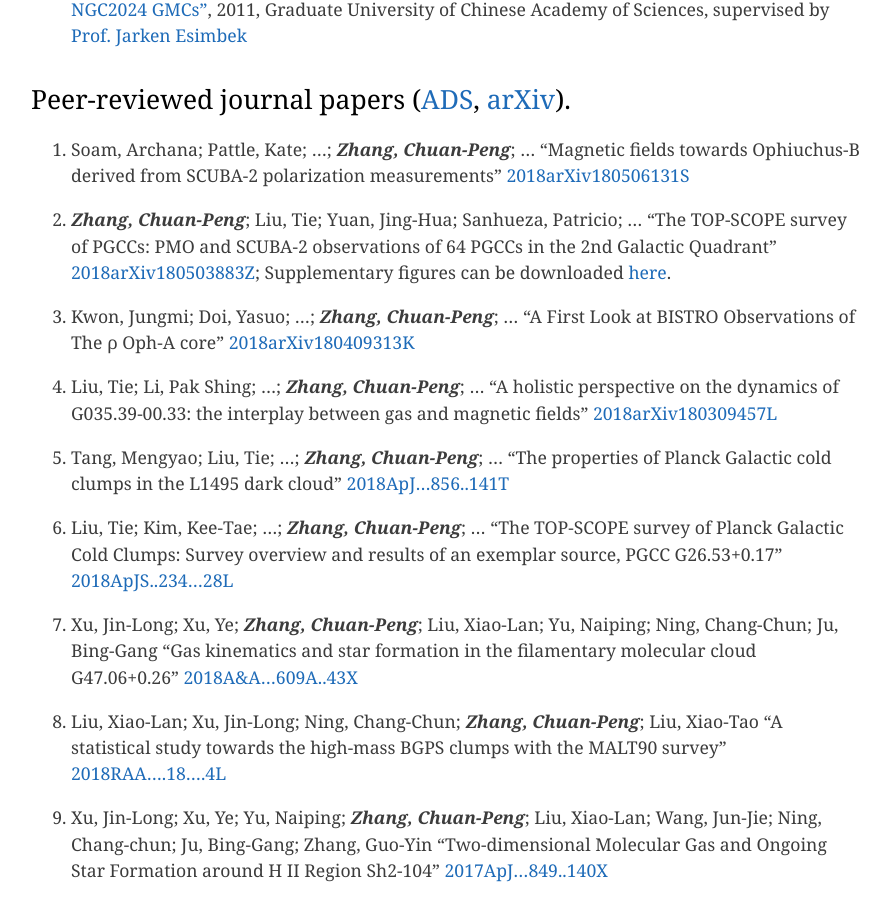
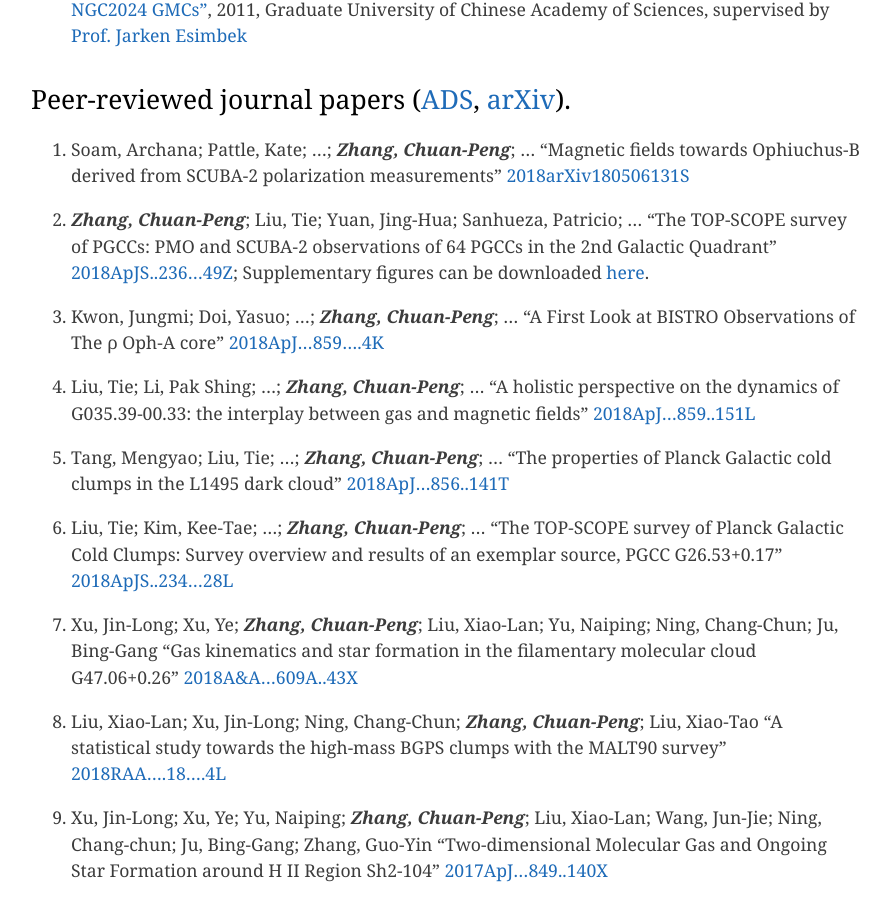
Before and after one commit to zcp521/zcp521.github.io, a Jekyll site: the page built from pub.md, in a window 1280 px wide and 900 px high, scrolled down 599 px. Shown: the whole window, without its empty margins (193-1083 px from the left). Built offline with Jekyll 4.4.1, drawn with Linux system fonts in a browser that asks for light colours.

Commit message:
Initial commit

```diff
--- a/pub.md
+++ b/pub.md
@@ -20,16 +20,16 @@ tagline: "My publication list"
 
 26. ***Zhang, Chuan-Peng***; Liu, Tie;  Yuan, Jing-Hua; Sanhueza, Patricio; ...
 	"The TOP-SCOPE survey of PGCCs: PMO and SCUBA-2 observations of 64 PGCCs in the 2nd Galactic Quadrant"
-	[2018arXiv180503883Z](http://adsabs.harvard.edu/abs/2018arXiv180503883Z);
-	Supplementary figures can be downloaded [here]({{ site.baseurl }}/pub/Figs.zip).
+	[2018ApJS..236...49Z](http://adsabs.harvard.edu/abs/2018ApJS..236...49Z);
+	Supplementary figures can be downloaded [here]({site.baseurl}/pub/Figs.zip).
 
 25. Kwon, Jungmi; Doi, Yasuo; ...; ***Zhang, Chuan-Peng***; ...
 	"A First Look at BISTRO Observations of The ρ Oph-A core"
-	[2018arXiv180409313K](http://adsabs.harvard.edu/abs/2018arXiv180409313K)
+	[2018ApJ...859....4K](http://adsabs.harvard.edu/abs/2018ApJ...859....4K)
 
 24. Liu, Tie; Li, Pak Shing; ...; ***Zhang, Chuan-Peng***; ...
 	"A holistic perspective on the dynamics of G035.39-00.33: the interplay between gas and magnetic fields"
-	[2018arXiv180309457L](http://adsabs.harvard.edu/abs/2018arXiv180309457L)
+	[2018ApJ...859..151L](http://adsabs.harvard.edu/abs/2018ApJ...859..151L)
 
 23. Tang, Mengyao; Liu, Tie; ...; ***Zhang, Chuan-Peng***; ...
 	"The properties of Planck Galactic cold clumps in the L1495 dark cloud"
```
